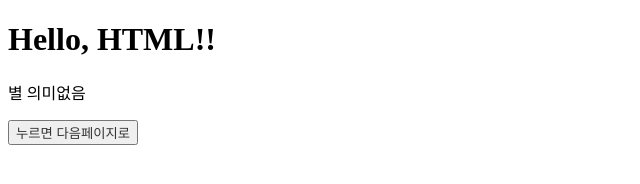
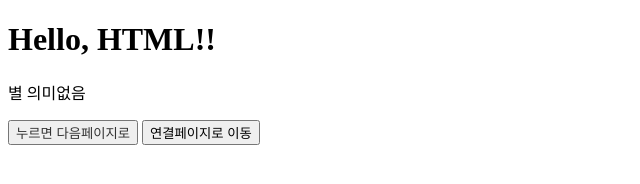
Before and after one commit to pigking51/test-repo, a plain HTML site: page index.html in a window 1280 px wide. Shown: the whole page, without its empty margins (0-640 px from the left). Drawn offline with Linux system fonts and the light colour scheme.

Commit message:
연습2-6

```diff
--- a/index.html
+++ b/index.html
@@ -14,5 +14,11 @@
     <h1>Hello, HTML!!</h1>
     <p>별 의미없음</p>
     <button><a href="test.html">누르면 다음페이지로</a></button>
+    <button onclick="moveTopage()">연결페이지로 이동</button>
   </body>
+  <script>
+    function moveTopage() {
+      location.href = "/pages/text.html";
+    }
+  </script>
 </html>
```
